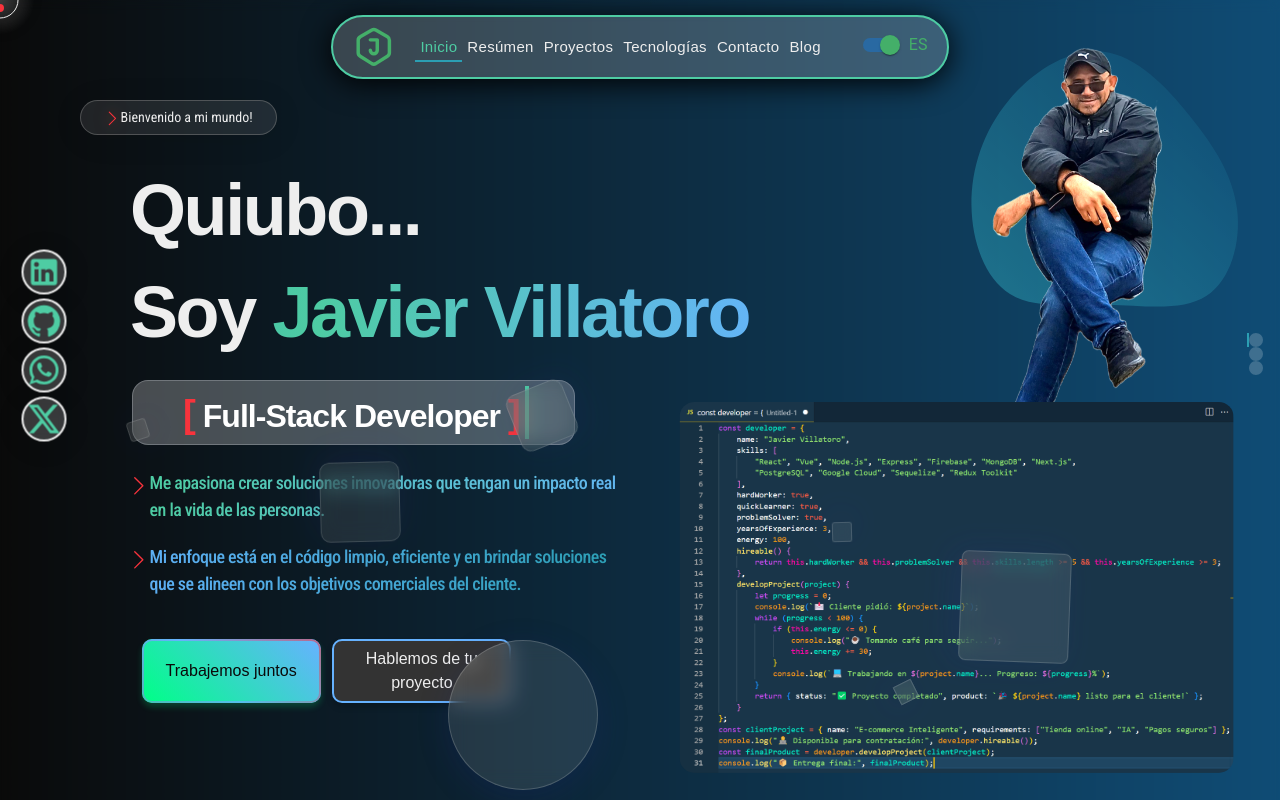
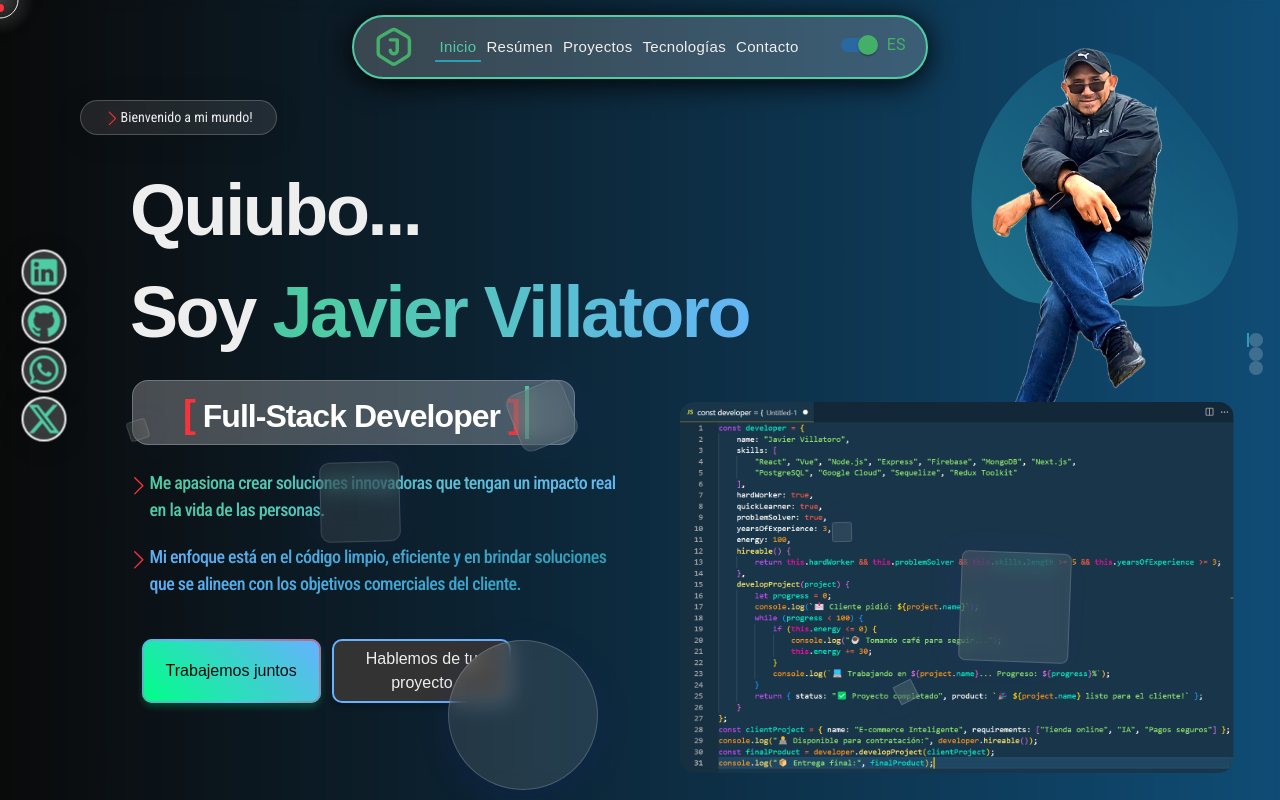
Before and after one commit to Javillat/portfolio, a React (Create React App) app in the folder frontend/: page / in a window 1280 px wide. Shown: the top 800 px of the page. Built offline with nearby package versions, Linux system fonts and the light colour scheme; a web font is replaced by a local one.

Commit message:
chore: Actualizar codigo a react en menu

```diff
--- a/frontend/src/App.css
+++ b/frontend/src/App.css
@@ -395,7 +395,7 @@ select,
     cursor: pointer;
   }
 
-  nav span {
+  nav .menu-dash {
     width: 25px;
     height: 3px;
     background-color: var(--secundary-text-white);
@@ -403,15 +403,15 @@ select,
     transition: all 0.3s ease;
   }
 
-  nav.active span:nth-child(1) {
+  nav.active .menu-dash:nth-child(1) {
     transform: rotate(45deg) translate(5px, 5px);
   }
 
-  nav.active span:nth-child(2) {
+  nav.active .menu-dash:nth-child(2) {
     opacity: 0;
   }
 
-  nav.active span:nth-child(3) {
+  nav.active .menu-dash:nth-child(3) {
     transform: rotate(-45deg) translate(5px, -5px);
   }
 
@@ -484,7 +484,6 @@ select,
   .cursor__ball--small {
     display: none;
   }
-
   /* Fin cursor */
 
   /* Inicio iconos laterales */
--- a/frontend/src/components/menu/Menu.jsx
+++ b/frontend/src/components/menu/Menu.jsx
@@ -16,6 +16,7 @@ export default function Menu() {
 
     //const [selected, setSelected] = useState(false);
     const [isChecked, setChecked] = useState(true);
+    const [isMenuActive, setMenuActive] = useState(false);
 
     const onChangeLang = (event) => {
         setChecked(event.target.checked);
@@ -25,36 +26,23 @@ export default function Menu() {
     }
 
     const onClickMenuToggle = () => {
-        const menuToggle = document.getElementById('menuToggle');
-        const menu = document.getElementById('menu');
-        if (menuToggle.classList.contains('active')) {
-            menuToggle.classList.remove('active');
-            menu.classList.remove('active');
-        } else {
-            menuToggle.classList.add('active');
-            menu.classList.add('active');
-        }
+        setMenuActive((prev) => !prev);
     }
 
     return (
-        <nav id="menu" onClick={onClickMenuToggle}>
+        <nav id="menu" onClick={onClickMenuToggle} className={`isMenuActive ? 'active' : ''`}>
             <Brand />
-            <span></span>
-            <span></span>
-            <span></span>
-            <div id="menuToggle" className="menu">
+            <div className="menu-dash"></div>
+            <div className="menu-dash"></div>
+            <div className="menu-dash"></div>
+            <div id="menuToggle" className={`menu ${isMenuActive ? 'active' : ''}`} onClick={onClickMenuToggle}>
                 <NavLink className={isActive} to='/'>{t('home')}</NavLink>
                 <NavLink className={isActive} to='/resume'>{t('resume')}</NavLink>
                 <NavLink className={isActive} to='/projects'>{t('projects')}</NavLink>
                 <NavLink className={isActive} to='/tech'>{t('tech')}</NavLink>
                 <NavLink className={isActive} to='/contact'>{t('contact')}</NavLink>
-                <NavLink className={isActive} to='/blog'>Blog</NavLink>
-                {/* <NavLink className={isActive} to='/book'>{t('visitbook')}</NavLink> */}
-                {/* <NavLink className={isActive} to='/achievement'>{t('achievement')}</NavLink> */}
-                {/* <NavLink className={isActive} to='/#achievement'>{t('achievement')}</NavLink> */}
-                {/* <NavLink className={isActive} to='/certificate'>{t('certificate')}</NavLink> */}
-                {/* <NavLink className={isActive} to='/recommended'>{t('recommend')}</NavLink> */}
-                {/* <NavLink className={isActive} to='/about'>{t('about')}</NavLink> */}
+                {/* <NavLink className={isActive} to='/blog'>Blog</NavLink> */}
+                {/* <NavLink className={isActive} to='/insights'>insights</NavLink> */}
             </div>
             <div id="language">
                 {/* {isChecked ? "ES" : "EN"} */}
```
